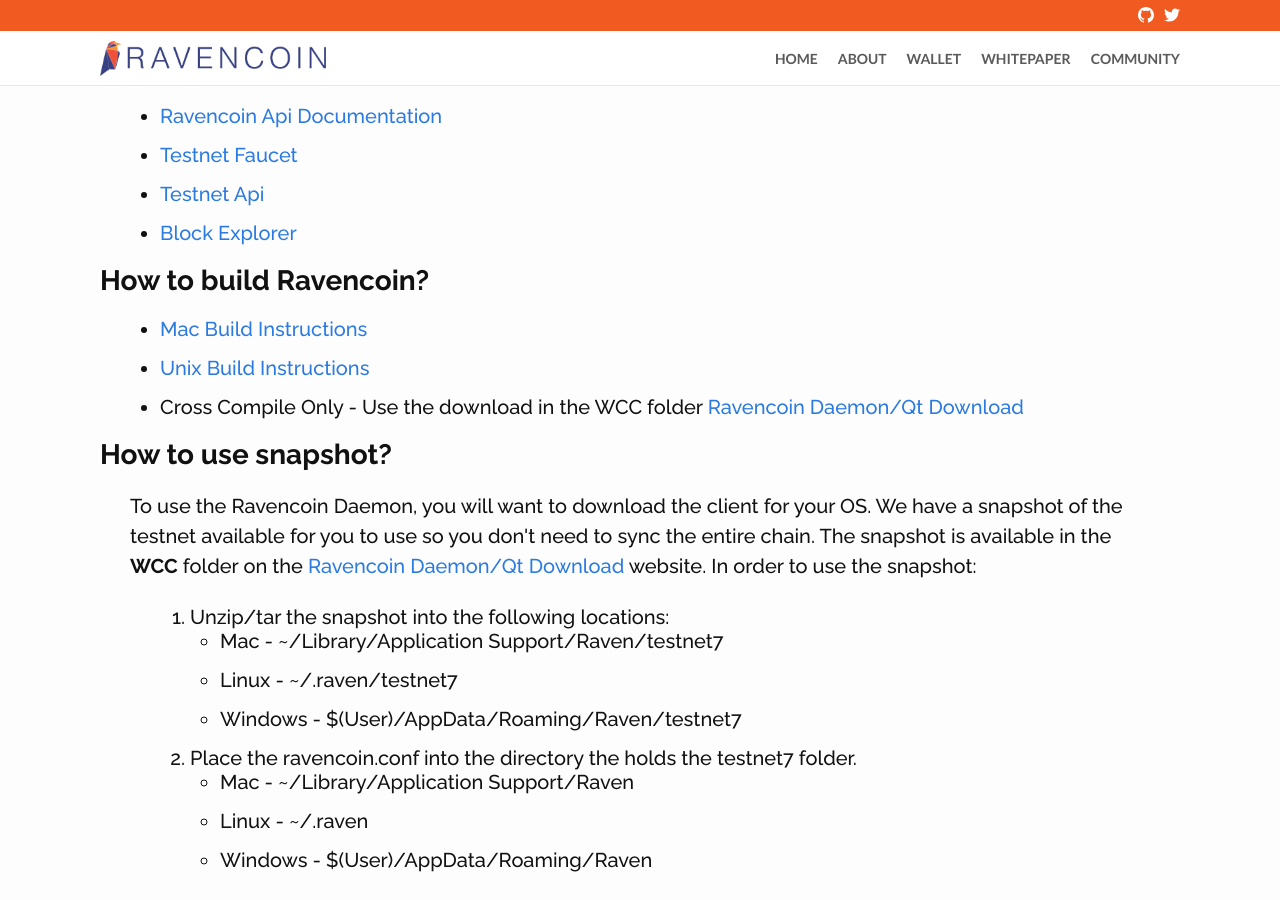
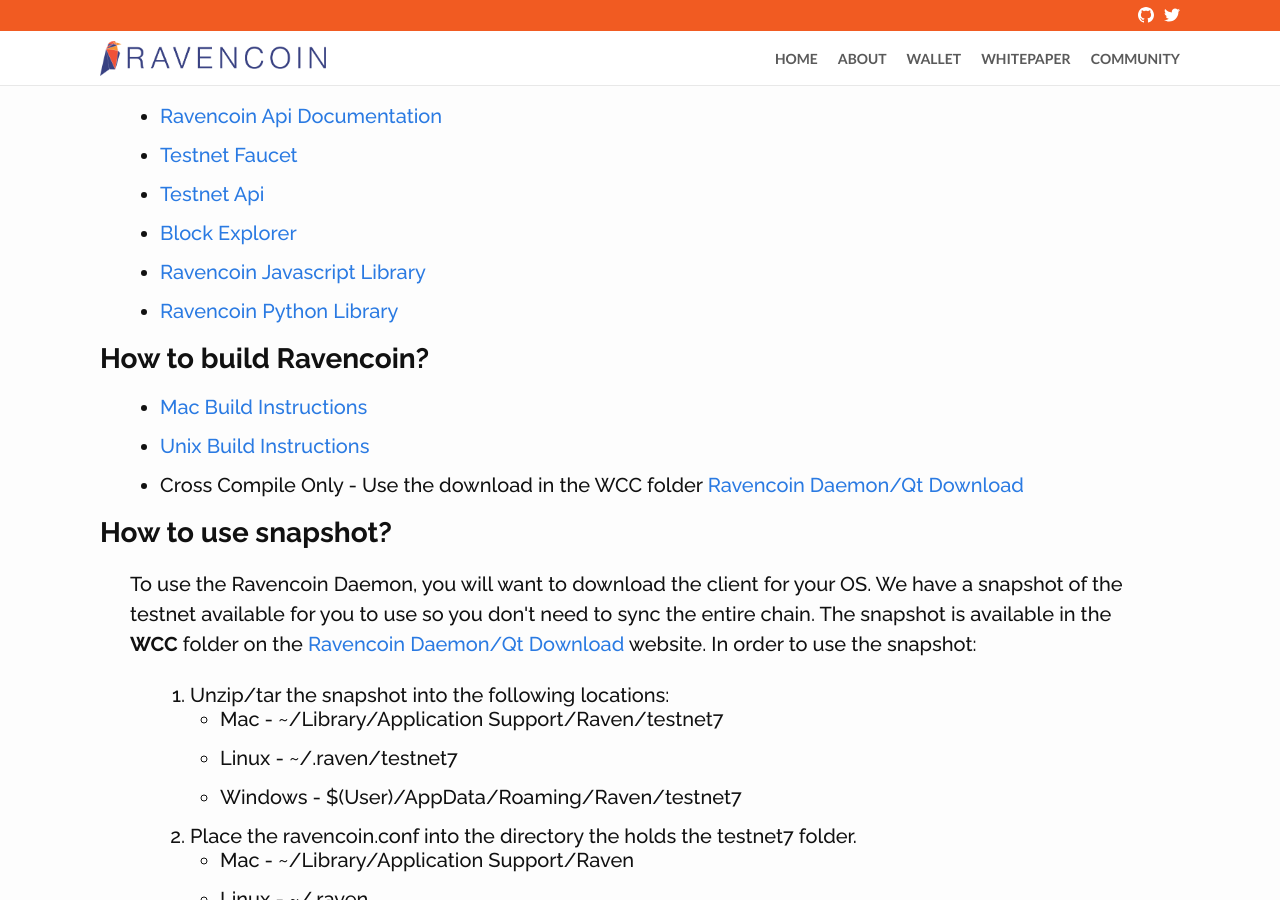
Before and after one commit to RavenProject/ravenproject.github.io, a Jekyll site: the page built from _pages/wcc.md, in a window 1280 px wide and 900 px high, scrolled down 647 px. Built offline with Jekyll 4.4.1, drawn with Linux system fonts in a browser that asks for light colours.

Commit message:
Add new links

```diff
--- a/_pages/wcc.md
+++ b/_pages/wcc.md
@@ -28,6 +28,8 @@
           <li><a href="https://testnet.ravencoin.network/">Testnet Faucet</a></li>
           <li><a href="https://testnet-api.ravencoin.org/api/">Testnet Api</a></li>
           <li><a href="https://testnet-api.ravencoin.org/">Block Explorer</a></li>
+          <li><a href="https://github.com/underdarkskies/ravencore-lib">Ravencoin Javascript Library</a></li>
+          <li><a href="https://github.com/standard-error/python-ravencoinlib">Ravencoin Python Library</a></li>
         </ul>
       </h3>
     </div>
```
